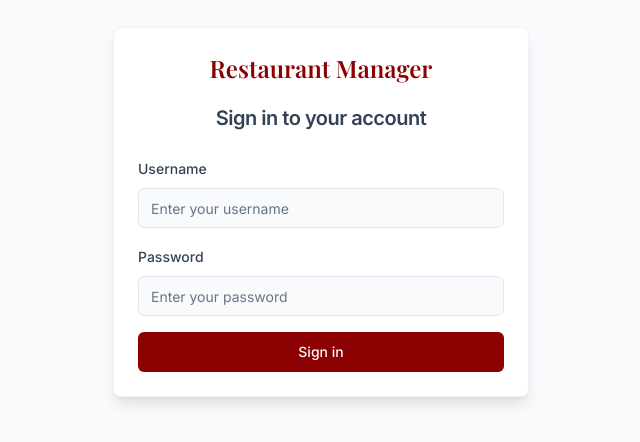
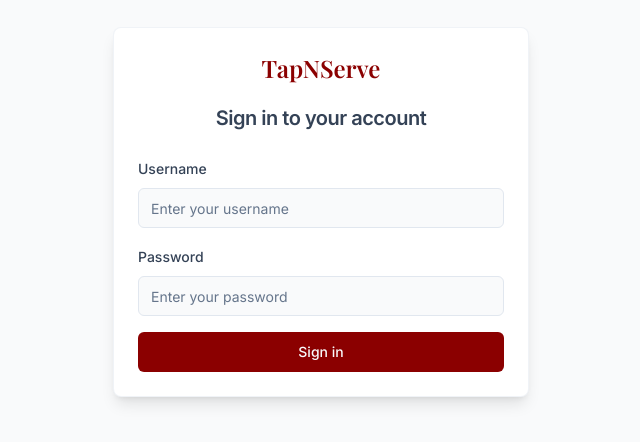
Before and after one commit to EugenI17/frontend-degree, a React (Vite) app: page / in a window 1280 px wide. Shown: the part 188-630 px from the top of the page, without its empty margins (319-959 px from the left). Built offline with nearby package versions, Linux system fonts and the light colour scheme.

Commit message:
Fix: Update sign-in form header

```diff
--- a/src/components/auth/LoginForm.tsx
+++ b/src/components/auth/LoginForm.tsx
@@ -28,7 +28,7 @@ const LoginForm: React.FC = () => {
       <Card className="auth-card">
         <CardHeader className="space-y-1 text-center">
           <div className="mx-auto mb-4">
-            <div className="restaurant-name">Restaurant Manager</div>
+            <div className="restaurant-name">TapNServe</div>
           </div>
           <CardTitle className="text-xl font-semibold">Sign in to your account</CardTitle>
         </CardHeader>
```
